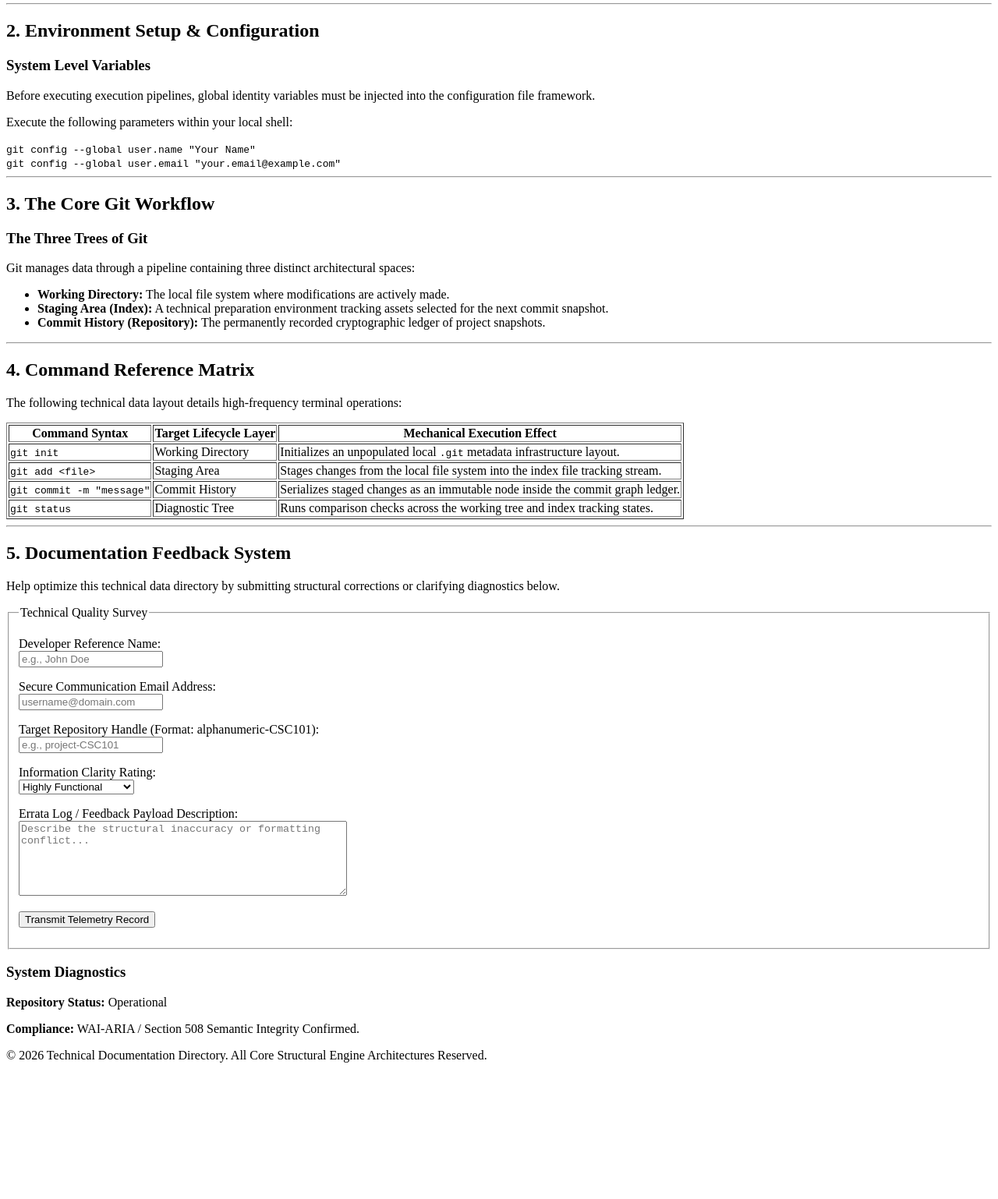
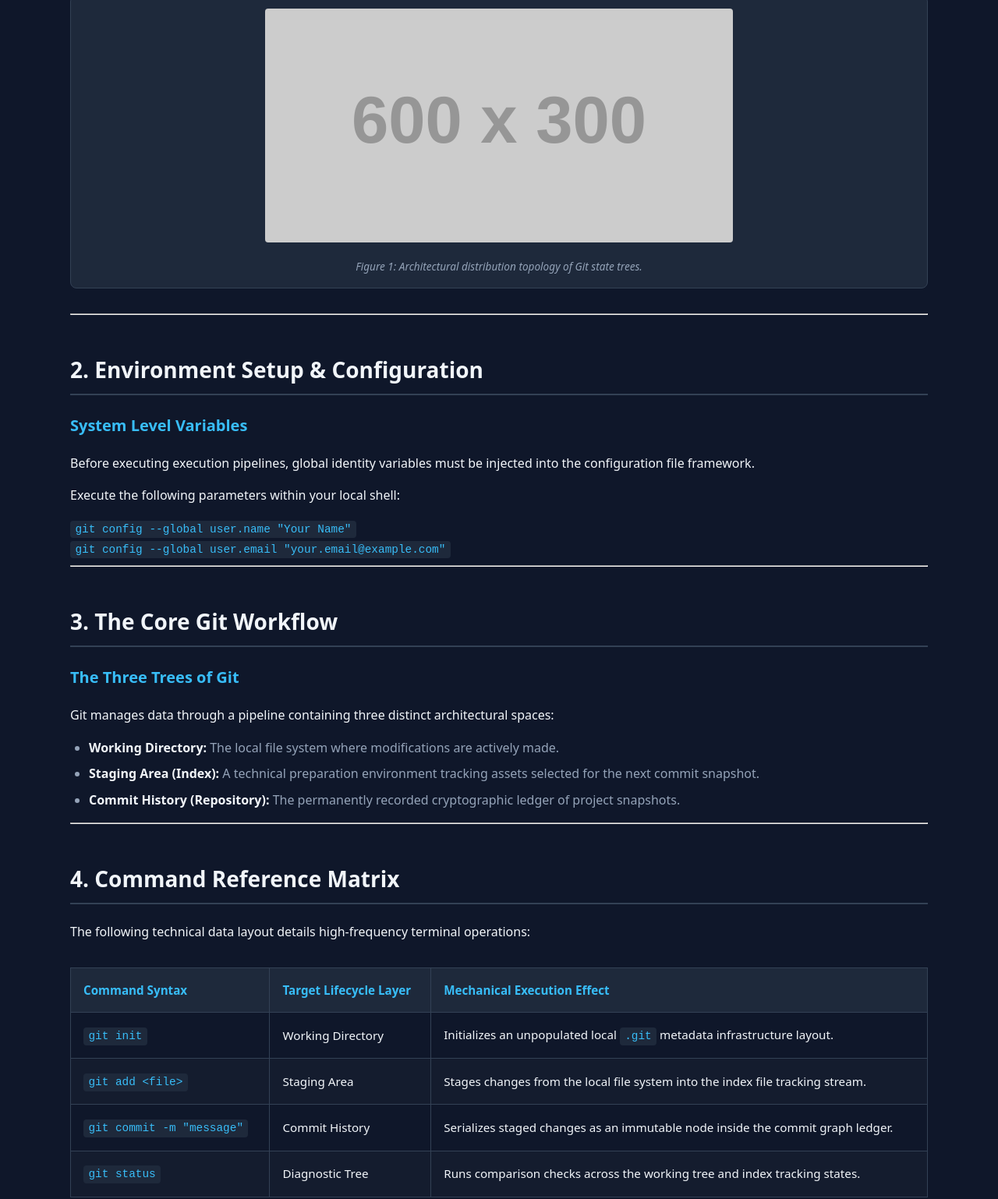
Before and after one commit to mdurojaiyeCSC101/M-Profile, a plain HTML site: page index.html in a window 1280 px wide. Shown: the part 748-2286 px from the top of the page at 78% size. Before the commit the page ends 2127 px from the top, so only its background shows below. Drawn offline with Linux system fonts and the light colour scheme; placeholder pictures from the web are drawn by us.

Commit message:
FT:Design visual identity using adv. css selectors and typo scales

```diff
--- a/index.html
+++ b/index.html
@@ -4,6 +4,7 @@
     <meta charset="UTF-8">
     <meta name="viewport" content="width=device-width, initial-scale=1.0">
     <title>Git &amp; Version Control Technical Documentation</title>
+    <link rel="stylesheet" href="style.css">
 </head>
 <body>
 
--- /dev/null
+++ b/style.css
@@ -0,0 +1,276 @@
+:root {
+    --bg-primary: #0f172a;
+    --bg-secondary: #1e293b;
+    --accent-color: #38bdf8;
+    --accent-hover: #0ea5e9;
+    --text-main: #f1f5f9;
+    --text-muted: #94a3b8;
+    --border-color: #334155;
+    --success-color: #10b981;
+
+    --font-stack: system-ui, -apple-system, BlinkMacSystemFont, "Segoe UI", Roboto, Helvetica, Arial, sans-serif;
+}
+
+body {
+    background-color: var(--bg-primary);
+    color: var(--text-main);
+    font-family: var(--font-stack);
+    line-height: 1.6;
+    margin: 0;
+    padding: 2rem;
+    max-width: 1100px;
+    margin: 0 auto;
+}
+
+header h1 {
+    font-size: 2.5rem;
+    font-weight: 800;
+    letter-spacing: -0.025em;
+    color: var(--text-main);
+    margin-bottom: 0.5rem;
+}
+
+header p {
+    font-size: 1.1rem;
+    color: var(--accent-color);
+    margin-top: 0;
+}
+
+section h2 {
+    font-size: 1.75rem;
+    border-bottom: 2px solid var(--border-color);
+    padding-bottom: 0.5rem;
+    color: var(--text-main);
+    margin-top: 3rem;
+}
+
+article h3 {
+    font-size: 1.25rem;
+    color: var(--accent-color);
+}
+
+nav {
+    background-color: var(--bg-secondary);
+    padding: 1.5rem;
+    border-radius: 8px;
+    border: 1px solid var(--border-color);
+    margin-bottom: 3rem;
+}
+
+nav h2 {
+    font-size: 1.2rem;
+    margin-top: 0;
+    text-transform: uppercase;
+    letter-spacing: 0.05em;
+    color: var(--text-muted);
+}
+
+nav ul {
+    list-style-type: none;
+    padding: 0;
+    margin: 0;
+}
+
+nav ul > li > a {
+    display: block;
+    color: var(--text-main);
+    text-decoration: none;
+    padding: 0.5rem 0.75rem;
+    border-radius: 4px;
+    transition: background-color 0.2s ease, color 0.2s ease;
+}
+
+nav ul > li > a:hover {
+    background-color: var(--border-color);
+    color: var(--accent-color);
+}
+
+main ul {
+    padding-left: 1.5rem;
+}
+
+main ul li {
+    margin-bottom: 0.5rem;
+    color: var(--text-muted);
+}
+
+main ul li strong {
+    color: var(--text-main);
+}
+
+footer p {
+    font-size: 0.875rem;
+    color: var(--text-muted);
+    text-align: center;
+    margin-top: 5rem;
+    border-top: 1px solid var(--border-color);
+    padding-top: 2rem;
+}
+
+table {
+    width: 100%;
+    border-collapse: collapse;
+    margin: 2rem 0;
+    font-size: 0.95rem;
+}
+
+th, td {
+    padding: 1rem;
+    text-align: left;
+    border: 1px solid var(--border-color);
+}
+
+th {
+    background-color: var(--bg-secondary);
+    color: var(--accent-color);
+    font-weight: 600;
+}
+
+tbody tr:nth-of-type(even) {
+    background-color: rgba(255, 255, 255, 0.02);
+}
+
+tbody tr:hover {
+    background-color: rgba(56, 189, 248, 0.05);
+}
+
+
+figure {
+    margin: 2rem 0;
+    background-color: var(--bg-secondary);
+    border: 1px solid var(--border-color);
+    padding: 1rem;
+    border-radius: 8px;
+    text-align: center;
+}
+
+figure img {
+    max-width: 100%;
+    height: auto;
+    border-radius: 4px;
+}
+
+figcaption {
+    margin-top: 0.75rem;
+    font-size: 0.85rem;
+    color: var(--text-muted);
+    font-style: italic;
+}
+
+code {
+    background-color: var(--bg-secondary);
+    color: var(--accent-color);
+    padding: 0.2rem 0.4rem;
+    border-radius: 4px;
+    font-family: monospace, Courier;
+    font-size: 0.9rem;
+}
+
+form {
+    background-color: var(--bg-secondary);
+    border: 1px solid var(--border-color);
+    border-radius: 8px;
+    padding: 2rem;
+    margin-top: 2rem;
+}
+
+fieldset {
+    border: none;
+    padding: 0;
+    margin: 0;
+}
+
+legend {
+    font-size: 1.25rem;
+    font-weight: 700;
+    color: var(--text-main);
+    margin-bottom: 1.5rem;
+}
+
+label {
+    display: block;
+    font-size: 0.875rem;
+    font-weight: 600;
+    color: var(--text-muted);
+    margin-bottom: 0.5rem;
+}
+
+input[type="text"],
+input[type="email"],
+select,
+textarea {
+    width: 100%;
+    box-sizing: border-box;
+    background-color: var(--bg-primary);
+    border: 1px solid var(--border-color);
+    color: var(--text-main);
+    padding: 0.75rem;
+    border-radius: 6px;
+    font-size: 1rem;
+    font-family: inherit;
+    transition: border-color 0.25s ease, box-shadow 0.25s ease;
+}
+
+::placeholder {
+    color: #475569;
+}
+
+input[type="text"]:focus,
+input[type="email"]:focus,
+select:focus,
+textarea:focus {
+    outline: none;
+    border-color: var(--accent-color);
+    box-shadow: 0 0 0 3px rgba(56, 189, 248, 0.2);
+}
+
+
+input[required]:focus:invalid,
+textarea[required]:focus:invalid {
+    border-color: #ef4444;
+    box-shadow: 0 0 0 3px rgba(239, 68, 68, 0.2);
+}
+
+input[required]:valid,
+textarea[required]:valid {
+    border-color: var(--success-color);
+}
+
+button[type="submit"] {
+    background-color: var(--accent-color);
+    color: var(--bg-primary);
+    font-weight: 700;
+    border: none;
+    padding: 0.75rem 1.5rem;
+    border-radius: 6px;
+    font-size: 1rem;
+    cursor: pointer;
+    transition: background-color 0.2s ease, transform 0.1s ease;
+}
+button[type="submit"]:hover {
+    background-color: var(--accent-hover);
+}
+
+button[type="submit"]:active {
+    transform: scale(0.98);
+}
+
+aside {
+    background-color: rgba(56, 189, 248, 0.05);
+    border-left: 4px solid var(--accent-color);
+    padding: 1.5rem;
+    margin: 3rem 0;
+    border-radius: 0 8px 8px 0;
+}
+
+aside h3 {
+    margin-top: 0;
+    color: var(--accent-color);
+    font-size: 1.1rem;
+}
+
+aside p {
+    margin-bottom: 0;
+    color: var(--text-muted);
+    font-size: 0.9rem;
+}
```
